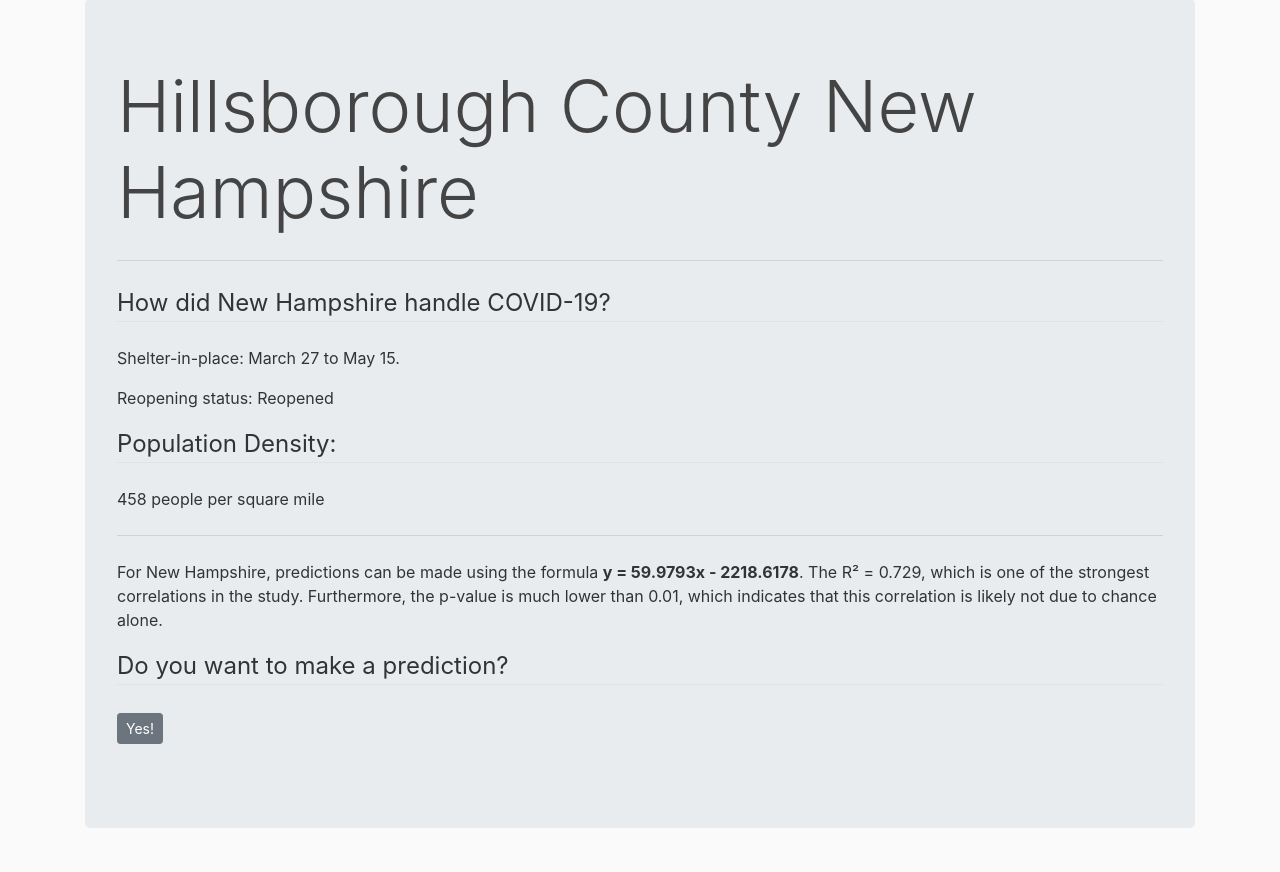
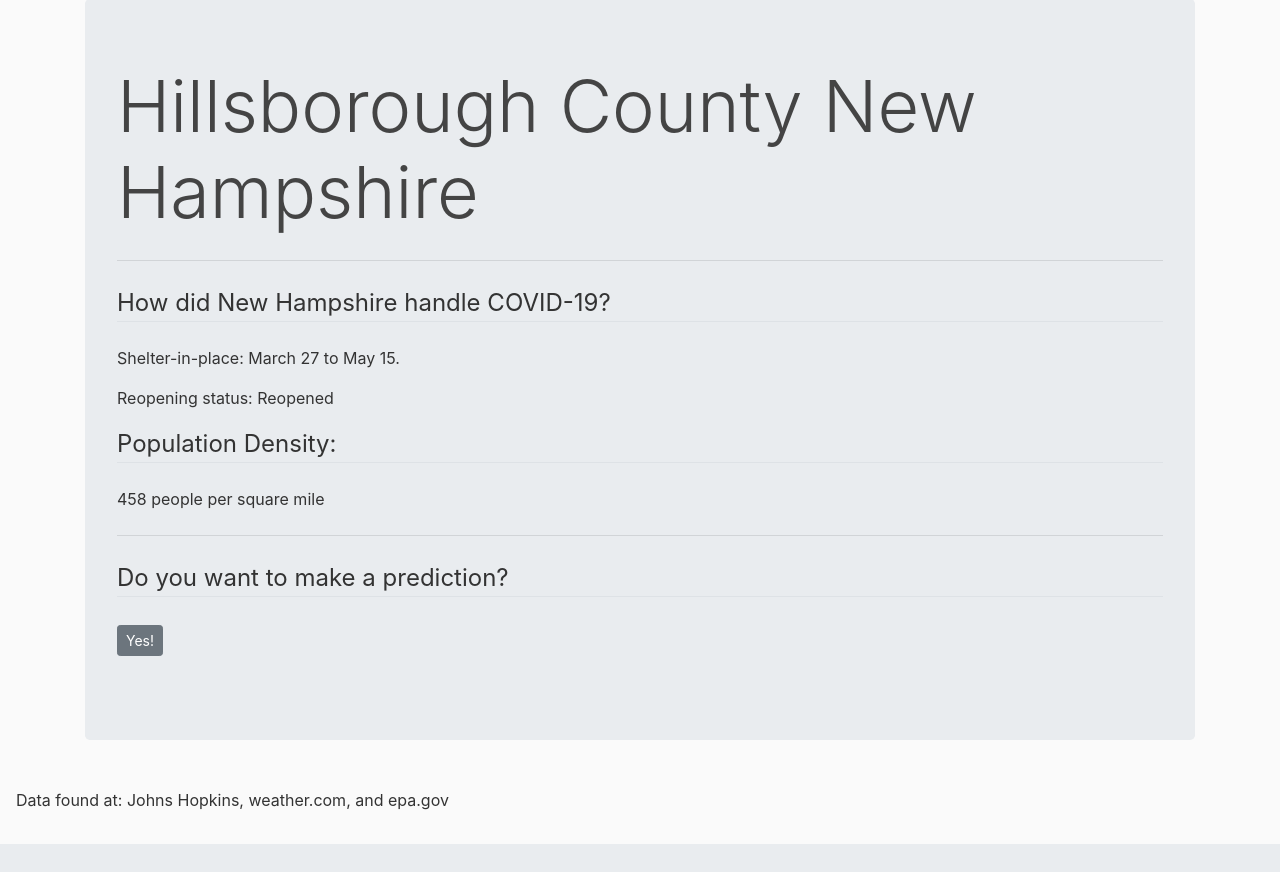
Before and after one commit to KristenZuber/COVID-19, a Django app: page /new-hampshire/ in a window 1280 px wide. Shown: the part 81-953 px from the top of the page. After the commit the page ends 925 px from the top, so only its background shows below. Run offline with Django 3.2, Linux system fonts and the light colour scheme; data that the repository does not hold is empty; some libraries are stand-ins or nearby versions.

Commit message:
Final Update
Fixed minor issues with template.

```diff
--- a/graphs/templates/graphs/alabama.html
+++ b/graphs/templates/graphs/alabama.html
@@ -10,6 +10,7 @@
   <p>Reopening status: Paused.</p>
   <legend class = "border-bottom mb-4">Population Density: <br></legend>
   <p>595 people per square mile</p>
+    <hr class="my-4">
   <div class="row">
   <ul>
     {% for bama in alabama reversed  %}
@@ -18,7 +19,7 @@
           <img style="height: 350px; width: 310%; display: center-block;" src= "{{ bama.image.url }}" alt="Card image">
         </blockquote>
     </div>
-    <p>{{ alabama.description }}</p>
+    <p>{{ bama.description }}</p>
     <hr class="my-4">
     {% endfor %}
   </ul>
--- a/graphs/templates/graphs/new-hampshire.html
+++ b/graphs/templates/graphs/new-hampshire.html
@@ -22,10 +22,7 @@
     {% endfor %}
   </ul>
 </div>
-<p>For New Hampshire, predictions can be made using the formula <b>y = 59.9793x - 2218.6178</b>.
-  The R² = 0.729, which is one of the strongest correlations in the study. Furthermore,
-  the p-value is much lower than 0.01, which indicates that this correlation is likely not due to chance alone.
-</p>
+
 <legend class = "border-bottom mb-4">Do you want to make a prediction?</legend>
   <a class = "btn btn-secondary btn-sm mt-1 mb-1" href = "{% url 'nh-predict' %}">Yes!</a>
   <p class="lead">
```
